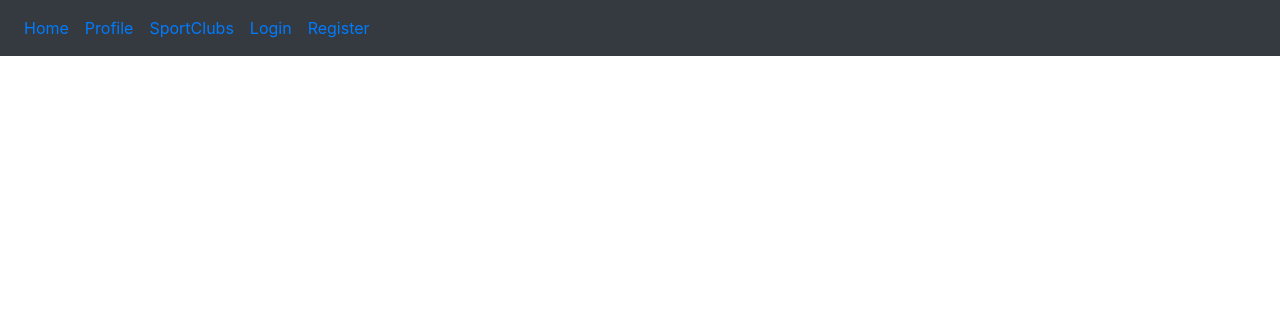
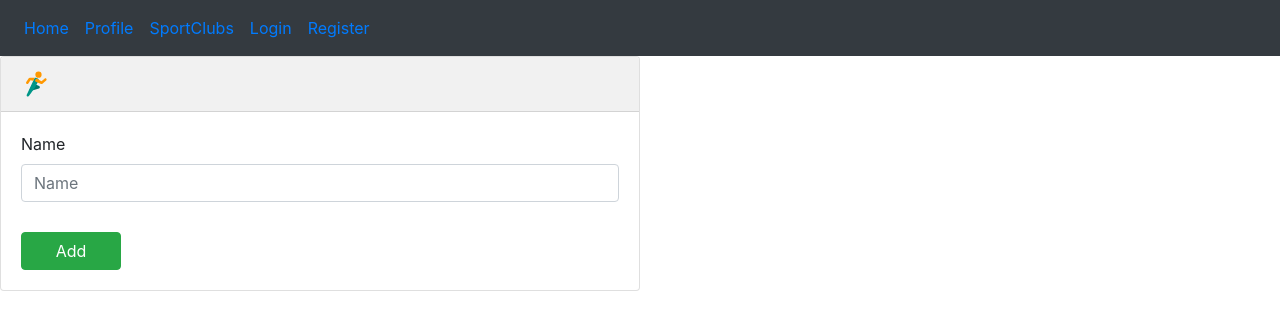
Before and after one commit to Maja18/SportClub, a React app in the folder frontend/: page /addNewClub in a window 1280 px wide. Shown: the top 330 px of the page. Built offline with nearby package versions, Linux system fonts and the light colour scheme.

Commit message:
[Feature] add new club

```diff
--- /dev/null
+++ b/frontend/src/components/AddSportClub/SportClub.js
@@ -0,0 +1,79 @@
+import React, {useState} from 'react';
+import {
+    Button,
+    Card,
+    CardBody,
+    CardHeader,
+    Input,
+    Label
+  } from 'reactstrap';
+import { FcSportsMode } from 'react-icons/fc';
+import axios from 'axios'
+import { useNavigate } from 'react-router-dom';
+import { ToastContainer, toast } from 'react-toastify';
+
+const SportClub = () => {
+    const [enteredName, setEnteredName] = useState('');
+    const navigateTo = useNavigate();
+
+    const showToastMessage = () => {
+        toast.success('You have sussessufully added new club!', {
+            position: toast.POSITION.TOP_RIGHT
+        });
+    };
+
+    const addClub = () => {
+        const data = {
+            name: enteredName
+        }
+
+        let token = localStorage.getItem('token').substring(1, localStorage.getItem('token').length-1);
+        axios.post('http://localhost:8080/api/club', data, {
+            headers: {
+                'Authorization': 'Bearer ' + token,
+            }
+        })
+            .then(response => {
+                showToastMessage()
+                navigateTo('/sportClubs')
+            })
+            .catch(response => {
+                alert("Please enter valid data!");
+                console.log(response);
+            });
+    };
+
+    return(
+        <div className='Card'>
+            <Card style={{
+                    width: '40rem'
+            }}>
+                <CardHeader tag="h5" style={{backgroundColor: '#f1f1f1'}}>
+                <FcSportsMode size={30}/>
+                </CardHeader>
+                <CardBody>
+                    <Label for="exampleEmail">Name</Label>
+                        <Input
+                        type="name"
+                        name="name"
+                        id="exampleName"
+                        placeholder="Name"
+                        value={enteredName}
+                        onChange={event => {
+                            setEnteredName(event.target.value)
+                        }}/>
+                    <div class="button-container-div">
+                        <Button style={{marginTop:'30px', width:'100px'}} color="success" onClick={addClub}>Add</Button>
+                    </div>
+                </CardBody>
+            </Card>
+            <div>
+            <ToastContainer />
+            </div>
+        </div>
+
+
+    );
+};
+
+export default SportClub;
--- a/frontend/src/components/NavBar/NavBar.js
+++ b/frontend/src/components/NavBar/NavBar.js
@@ -12,6 +12,7 @@ import Home from '../Home/Home';
 import Profile from '../Profile/Profile';
 import EditProfile from '../EditProfile/EditProfile'
 import SportClubs from '../SportClubs/SportClubs';
+import SportClub from '../AddSportClub/SportClub';
 
 const NavBar = () => {
 
@@ -43,6 +44,7 @@ const NavBar = () => {
                 <Route path="/profile" element={<Profile/>}></Route>
                 <Route path='/editProfile' element={<EditProfile/>}></Route>
                 <Route path='/sportClubs' element={<SportClubs/>}></Route>
+                <Route path='/addNewClub' element={<SportClub/>}></Route>
             </Routes>
         </div>
     );
--- a/frontend/src/components/SportClubs/SportClubs.css
+++ b/frontend/src/components/SportClubs/SportClubs.css
@@ -0,0 +1,8 @@
+.Buttons{
+    text-align: right;
+    margin-top: -24px;
+}
+
+.Buttons button{
+    margin-left: -30px;
+}
--- a/frontend/src/components/SportClubs/SportClubs.js
+++ b/frontend/src/components/SportClubs/SportClubs.js
@@ -3,13 +3,19 @@ import {
     Card,
     CardHeader,
     ListGroup,
-    ListGroupItem
+    ListGroupItem,
+    Badge,
+    Button
   } from 'reactstrap';
 import { FcSportsMode } from 'react-icons/fc';
 import axios from 'axios';
+import './SportClubs.css'
+import { Link } from 'react-router-dom';
+import { useNavigate } from "react-router-dom";
 
 const SportClubs = () => {
     const [clubs, setClubs] = useState([]);
+    let navigate = useNavigate();
 
     useEffect(() => {
         let token = localStorage.getItem('token').substring(1, localStorage.getItem('token').length-1);
@@ -27,6 +33,11 @@ const SportClubs = () => {
 
     }, []);
 
+    const addNewClub = () => {
+        let path = `/addNewClub`;
+        navigate(path);
+    }
+
     return(
         <div className='Card'>
             <Card
@@ -37,10 +48,22 @@ const SportClubs = () => {
             <CardHeader>
             <FcSportsMode size={30}/>
                 <span style={{marginLeft:'10px'}}>Sport clubs</span>
+                <div style={{textAlign:'right', marginTop:'-30px'}}>
+                    <Button color="success" outline onClick={addNewClub}>
+                        Add
+                    </Button>
+                </div>
             </CardHeader>
             <ListGroup flush>
                 {clubs.map(club =>
-                    <ListGroupItem>{club.name}</ListGroupItem>
+                    <ListGroupItem>
+                        {club.name}
+                        <div className='Buttons'>
+                            <Link to={"/editClub"}>
+                                <Badge style={{width:'60px', height:'20px'}} color="info" pill>Edit</Badge>
+                            </Link>
+                        </div>
+                    </ListGroupItem>
                 )}
             </ListGroup>
             </Card>
```
Also changed, not shown: frontend/src/components/AddSportClub/SportClub.css (added).
